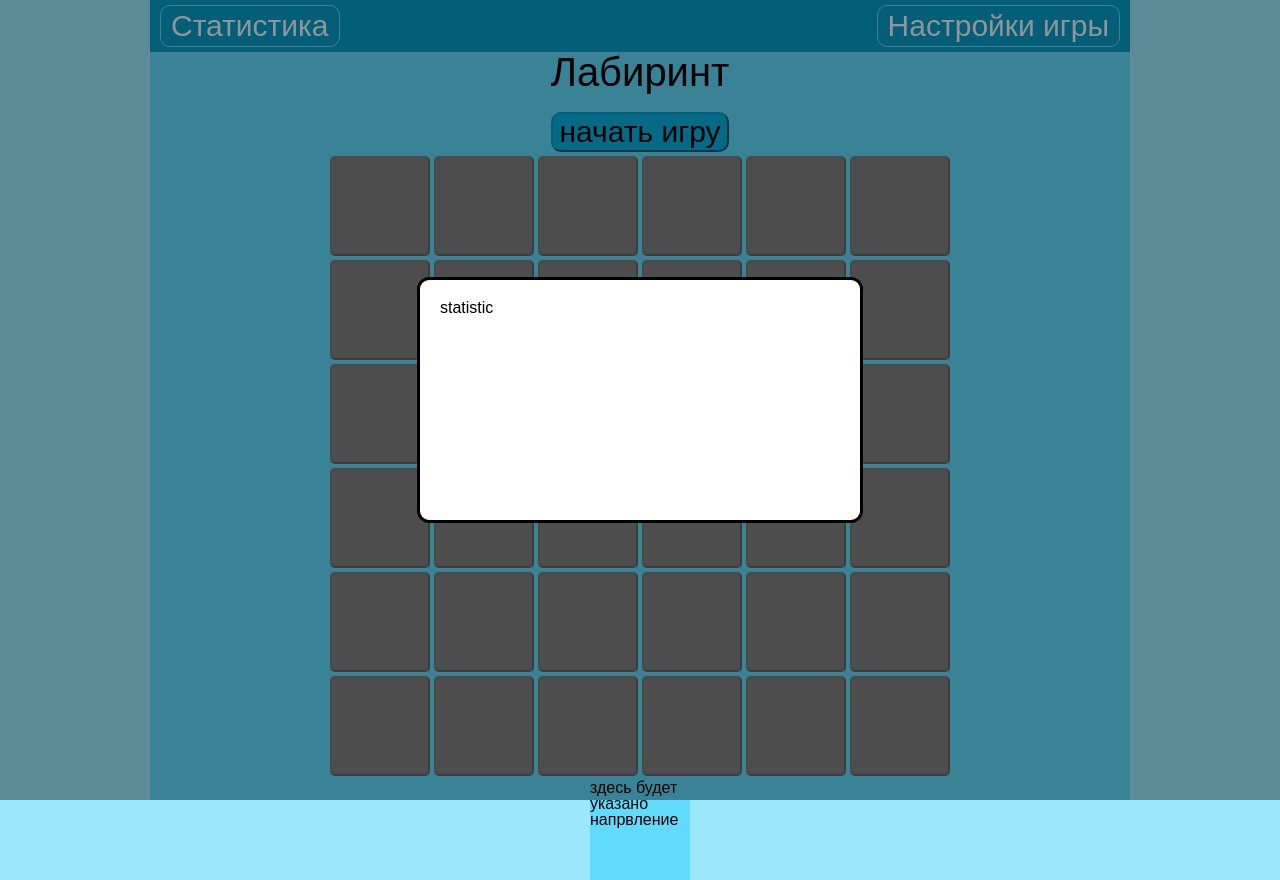
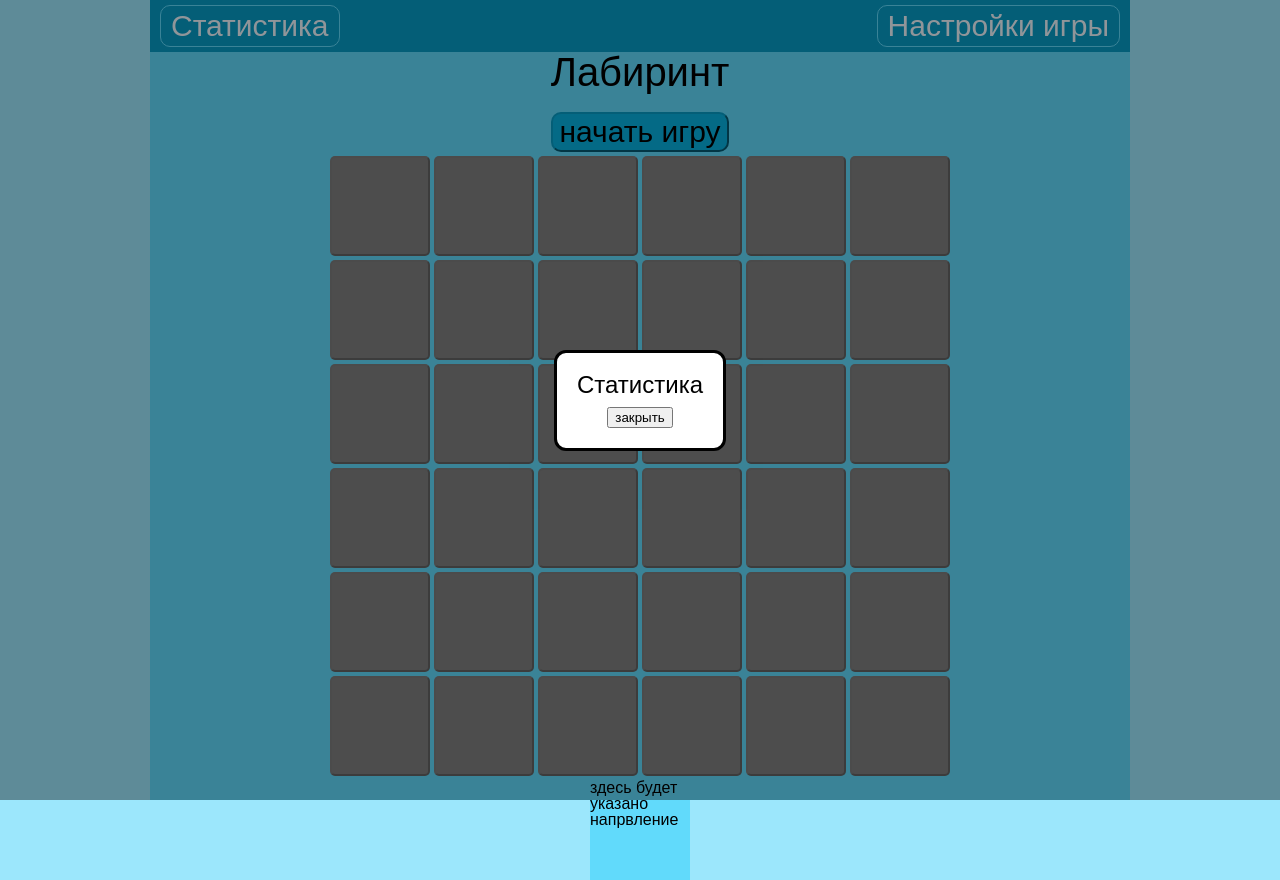
Before and after one commit to aleksandrKas777/Labyrinth, a React (Create React App) app: page / in a window 1280 px wide. Both pictures are taken after a click on the item "Статистика". Built offline with nearby package versions, Linux system fonts and the light colour scheme; a web font is replaced by a local one.

Commit message:
добавил отображение статистику по клику

```diff
--- a/src/components/header/index.scss
+++ b/src/components/header/index.scss
@@ -4,6 +4,7 @@
   font-weight: 500;
   font-size: 40px;
   height: 60px;
+
 }
 nav{
   background-color: #069cc6;
@@ -21,6 +22,7 @@ nav{
     font-weight: 400;
     font-size: 30px;
     padding: 5px 10px;
+    cursor: default;
   }
   li{
     padding: 5px 10px;
--- a/src/components/header/modalContent/ModalContent.tsx
+++ b/src/components/header/modalContent/ModalContent.tsx
@@ -1,15 +1,16 @@
 import React from 'react';
 import {useSelector} from 'react-redux';
 import {RootState} from '../../../redux/store';
+import {Statistic} from './statistic/Statistic';
 
 
 
 
 export const ModalContent:React.FunctionComponent = () =>{
     const {modalActive} = useSelector((state: RootState) => state);
-    let content:string;
+    let content;
     if (modalActive === 'statistic') {
-        content = 'statistic'
+        content = <Statistic />
     } else if (modalActive === 'settings'){
         content = 'settings'
     } else {
--- /dev/null
+++ b/src/components/header/modalContent/statistic/Statistic.tsx
@@ -0,0 +1,18 @@
+import React from 'react';
+import {useSelector} from 'react-redux';
+import {RootState} from '../../../../redux/store';
+import {modalActiveDispatcher} from '../../../../redux/dispatchers/dispatcher';
+
+export const Statistic: React.FunctionComponent = () => {
+    const {statisticGame} = useSelector((state: RootState) => state);
+
+
+    return (
+        <>
+            <p>Статистика</p>
+            <ul>{statisticGame.map(item => <li>{item}</li>)}</ul>
+            {/*<button onClick={()=> statisticGameDispatcher([])}>очистить статистику</button>*/}
+            <button onClick={() => modalActiveDispatcher('')}>закрыть</button>
+        </>
+    )
+}
--- a/src/components/modal/modal.scss
+++ b/src/components/modal/modal.scss
@@ -10,15 +10,27 @@
   align-items: center;
   opacity: 0;
   pointer-events: none;
-  transition: 0.5s;
+  //transition: 0.2s;
+
 
   .modal_content {
     padding: 20px;
     border-radius: 12px;
     background-color: white;
-    height: 200px;
-    width: 400px;
     border: 3px solid black;
+    p{
+      display: flex;
+      justify-content: center;
+      margin-bottom: 10px;
+      font-size: x-large;
+    }
+    li{
+      margin-bottom: 5px;
+    }
+    button{
+      display: flex;
+      margin: 0 auto;
+    }
   }
 }
 .activeModal{
--- a/src/components/playground/cell/Cell.tsx
+++ b/src/components/playground/cell/Cell.tsx
@@ -39,10 +39,13 @@ export const Cell = ({item}: CellProps) => {
         const year = String(today.getFullYear());
         const hour = String(today.getHours());
         const minutes = String(today.getMinutes()).padStart(2, '0');
-        const dateGame = day + '.' + month + '.' + year + ' ' + hour + ':' + minutes + '  ' + (resultGame === 'winner' ? 'Победа' : 'Поражение');
+        const dateGame = day + '.' + month + '.' + year + ' ' + hour + ':' + minutes + ' ' + (resultGame === 'winner' ? 'Победа' : 'Поражение');
 
         // запись статистики в состояние
         const resultsAllGames = statisticGame.slice();
+        if (resultsAllGames.length > 20) {
+            resultsAllGames.pop();
+        }
         resultsAllGames.unshift(dateGame);
         statisticGameDispatcher(resultsAllGames);
     }
```
